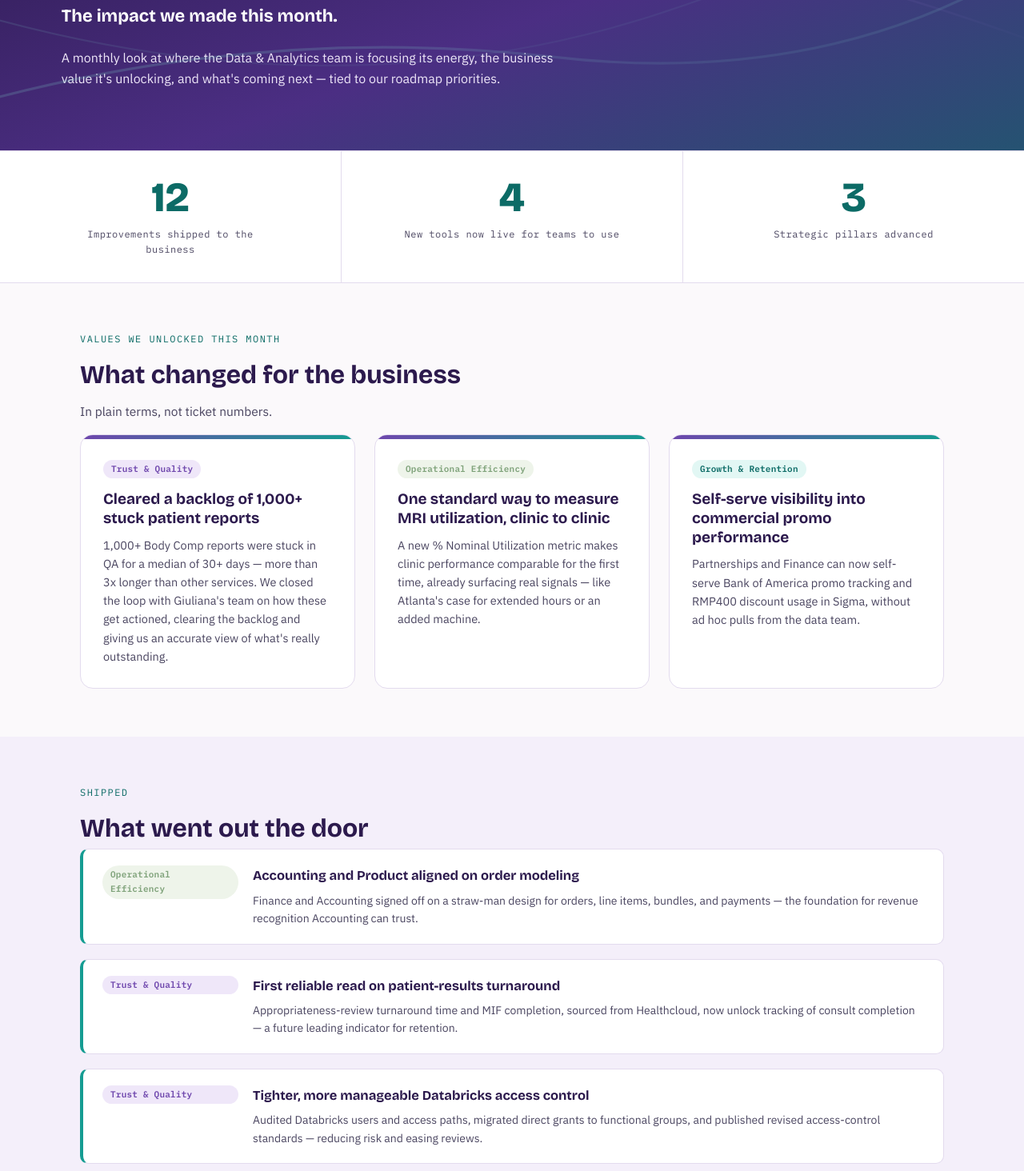
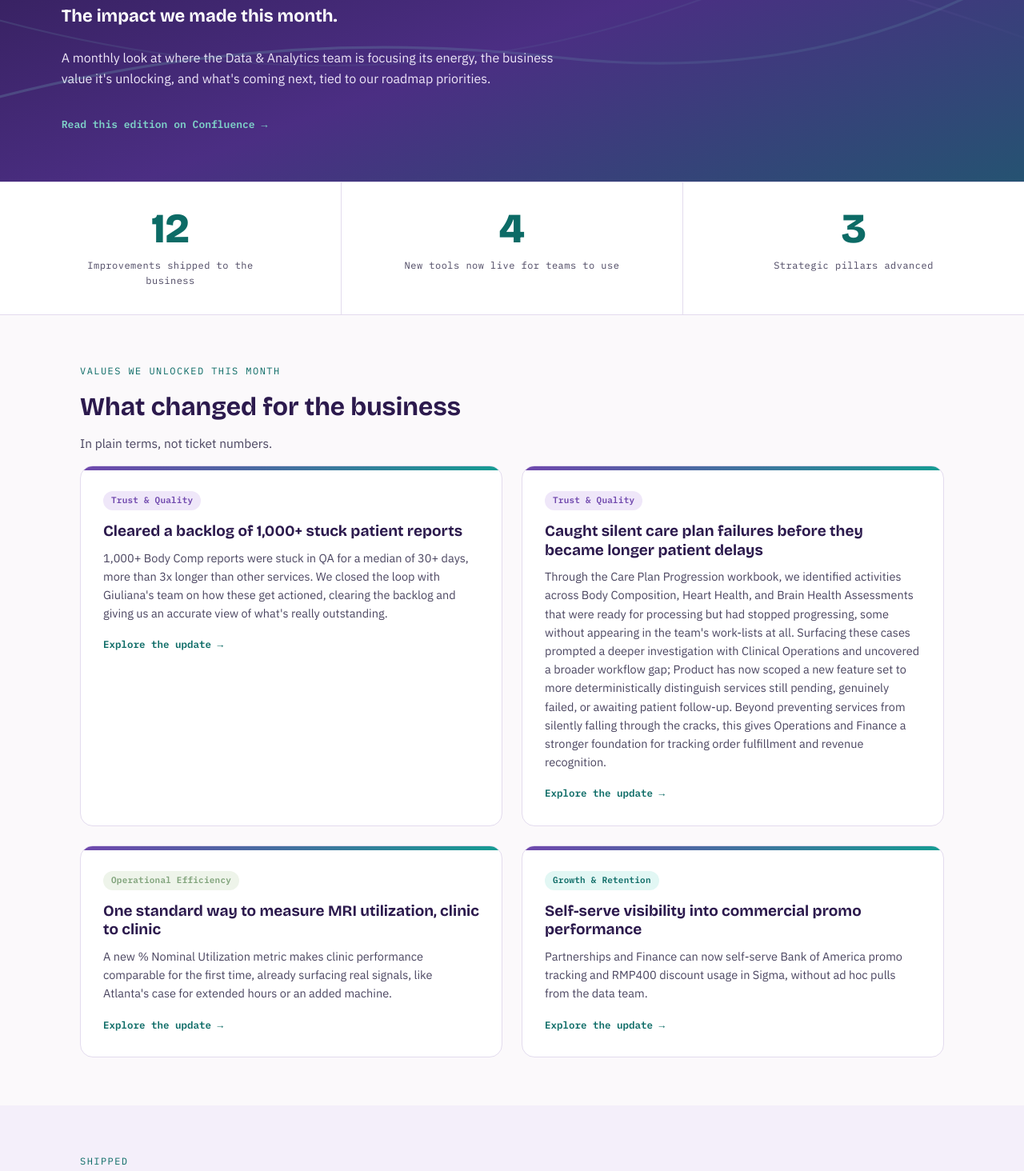
Before and after one commit to danaabend/data-analytics-hub, a plain HTML site: page release-2026-08.html in a window 1280 px wide. Shown: the part 267-1731 px from the top of the page at 80% size. Drawn offline with nearby package versions, Linux system fonts and the light colour scheme.

Commit message:
update and add

```diff
--- a/release-2026-08.html
+++ b/release-2026-08.html
@@ -121,6 +121,16 @@
     color:var(--violet-100);
     max-width:640px;
   }
+  .hero .confluence-link{
+    display:inline-block;
+    margin-top:18px;
+    font-family:'IBM Plex Mono', monospace;
+    font-size:13px;
+    font-weight:600;
+    color:var(--teal-300);
+    text-decoration:none;
+  }
+  .hero .confluence-link:hover{ text-decoration:underline; }
   .comet{ position:absolute; inset:0; pointer-events:none; opacity:0.55; }
 
   /* ---- stat band ---- */
@@ -204,7 +214,16 @@
     background:linear-gradient(90deg, var(--violet-500), var(--teal-500));
   }
   .value-card h3{ font-size:19px; margin-bottom:10px; line-height:1.25; }
-  .value-card p{ color:var(--ink-soft); font-size:14.5px; margin:0; }
+  .value-card p{ color:var(--ink-soft); font-size:14.5px; margin:0 0 14px; }
+  .value-card .explore{
+    font-family:'IBM Plex Mono', monospace;
+    font-size:12.5px;
+    font-weight:600;
+    text-decoration:none;
+    color:var(--teal-700);
+  }
+  .value-card .explore:hover{ text-decoration:underline; }
+  .values-grid.four{ grid-template-columns:repeat(2,1fr); }
 
   /* ---- shipped: flat list ---- */
   .shipped-list{ display:flex; flex-direction:column; gap:18px; }
@@ -322,7 +341,8 @@
   <h1>Data &amp; Analytics Release Notes</h1>
   <span class="edition">Edition &middot; August 2026</span>
   <p class="tagline">The impact we made this month.</p>
-  <p class="intro">A monthly look at where the Data &amp; Analytics team is focusing its energy, the business value it's unlocking, and what's coming next — tied to our roadmap priorities.</p>
+  <p class="intro">A monthly look at where the Data &amp; Analytics team is focusing its energy, the business value it's unlocking, and what's coming next, tied to our roadmap priorities.</p>
+  <a class="confluence-link" href="https://prenuvo.atlassian.net/wiki/spaces/DS/pages/3695116353/Data+Team+Release+Notes+August+2026" target="_blank" rel="noopener">Read this edition on Confluence &rarr;</a>
 </header>
 
 <div class="stats">
@@ -337,21 +357,30 @@
     <h2>What changed for the business</h2>
     <p class="subline">In plain terms, not ticket numbers.</p>
   </div>
-  <div class="wrap values-grid">
+  <div class="wrap values-grid four">
     <article class="value-card">
       <span class="pillar trust">Trust &amp; Quality</span>
       <h3>Cleared a backlog of 1,000+ stuck patient reports</h3>
-      <p>1,000+ Body Comp reports were stuck in QA for a median of 30+ days — more than 3x longer than other services. We closed the loop with Giuliana's team on how these get actioned, clearing the backlog and giving us an accurate view of what's really outstanding.</p>
+      <p>1,000+ Body Comp reports were stuck in QA for a median of 30+ days, more than 3x longer than other services. We closed the loop with Giuliana's team on how these get actioned, clearing the backlog and giving us an accurate view of what's really outstanding.</p>
+      <a class="explore" href="https://prenuvo-jira.atlassian.net/browse/DA-216" target="_blank" rel="noopener">Explore the update &rarr;</a>
+    </article>
+    <article class="value-card">
+      <span class="pillar trust">Trust &amp; Quality</span>
+      <h3>Caught silent care plan failures before they became longer patient delays</h3>
+      <p>Through the Care Plan Progression workbook, we identified activities across Body Composition, Heart Health, and Brain Health Assessments that were ready for processing but had stopped progressing, some without appearing in the team's work-lists at all. Surfacing these cases prompted a deeper investigation with Clinical Operations and uncovered a broader workflow gap; Product has now scoped a new feature set to more deterministically distinguish services still pending, genuinely failed, or awaiting patient follow-up. Beyond preventing services from silently falling through the cracks, this gives Operations and Finance a stronger foundation for tracking order fulfillment and revenue recognition.</p>
+      <a class="explore" href="https://prenuvo-eng.atlassian.net/browse/HCS-1197" target="_blank" rel="noopener">Explore the update &rarr;</a>
     </article>
     <article class="value-card">
       <span class="pillar efficiency">Operational Efficiency</span>
       <h3>One standard way to measure MRI utilization, clinic to clinic</h3>
-      <p>A new % Nominal Utilization metric makes clinic performance comparable for the first time, already surfacing real signals — like Atlanta's case for extended hours or an added machine.</p>
+      <p>A new % Nominal Utilization metric makes clinic performance comparable for the first time, already surfacing real signals, like Atlanta's case for extended hours or an added machine.</p>
+      <a class="explore" href="https://prenuvo-jira.atlassian.net/browse/DA-254" target="_blank" rel="noopener">Explore the update &rarr;</a>
     </article>
     <article class="value-card">
       <span class="pillar growth">Growth &amp; Retention</span>
       <h3>Self-serve visibility into commercial promo performance</h3>
       <p>Partnerships and Finance can now self-serve Bank of America promo tracking and RMP400 discount usage in Sigma, without ad hoc pulls from the data team.</p>
+      <a class="explore" href="https://prenuvo-jira.atlassian.net/browse/DA-266" target="_blank" rel="noopener">Explore the update &rarr;</a>
     </article>
   </div>
 </section>
@@ -366,35 +395,35 @@
       <span class="pillar efficiency">Operational Efficiency</span>
       <div>
         <h4>Accounting and Product aligned on order modeling</h4>
-        <p>Finance and Accounting signed off on a straw-man design for orders, line items, bundles, and payments — the foundation for revenue recognition Accounting can trust.</p>
+        <p>Finance and Accounting signed off on a straw-man design for orders, line items, bundles, and payments: the foundation for revenue recognition Accounting can trust.</p>
       </div>
     </div>
     <div class="shipped-item">
       <span class="pillar trust">Trust &amp; Quality</span>
       <div>
         <h4>First reliable read on patient-results turnaround</h4>
-        <p>Appropriateness-review turnaround time and MIF completion, sourced from Healthcloud, now unlock tracking of consult completion — a future leading indicator for retention.</p>
+        <p>Appropriateness-review turnaround time and MIF completion, sourced from Healthcloud, now unlock tracking of consult completion: a future leading indicator for retention.</p>
       </div>
     </div>
     <div class="shipped-item">
       <span class="pillar trust">Trust &amp; Quality</span>
       <div>
         <h4>Tighter, more manageable Databricks access control</h4>
-        <p>Audited Databricks users and access paths, migrated direct grants to functional groups, and published revised access-control standards — reducing risk and easing reviews.</p>
+        <p>Audited Databricks users and access paths, migrated direct grants to functional groups, and published revised access-control standards, reducing risk and easing reviews.</p>
       </div>
     </div>
     <div class="shipped-item">
       <span class="pillar efficiency">Operational Efficiency</span>
       <div>
         <h4>New structure for how the team builds</h4>
-        <p>Moved to two-week sprint cycles, published a data team roadmap, and rolled out a development playbook — including an updated PR template and a Cursor-friendly Jira ticket template.</p>
+        <p>Moved to two-week sprint cycles, published a data team roadmap, and rolled out a development playbook, including an updated PR template and a Cursor-friendly Jira ticket template.</p>
       </div>
     </div>
     <div class="shipped-item">
       <span class="pillar efficiency">Operational Efficiency</span>
       <div>
         <h4>Formalizing our KPI framework</h4>
-        <p>Established the Core Metrics and KPI Framework behind the Leadership KPI Dashboard — a first step toward shared governance over how the business tracks itself.</p>
+        <p>Established the Core Metrics and KPI Framework behind the Leadership KPI Dashboard: a first step toward shared governance over how the business tracks itself.</p>
       </div>
     </div>
   </div>
@@ -432,7 +461,7 @@
   <div class="wrap contact-grid">
     <div class="contact-card">
       <h4>Data &amp; Analytics hub</h4>
-      <p>Our full Confluence space — docs, decisions, and context.</p>
+      <p>Our full Confluence space: docs, decisions, and context.</p>
       <a href="https://prenuvo.atlassian.net/wiki/spaces/DS/overview?atl_f=PAGETREE" target="_blank" rel="noopener">Visit the space &rarr;</a>
     </div>
     <div class="contact-card">
```
